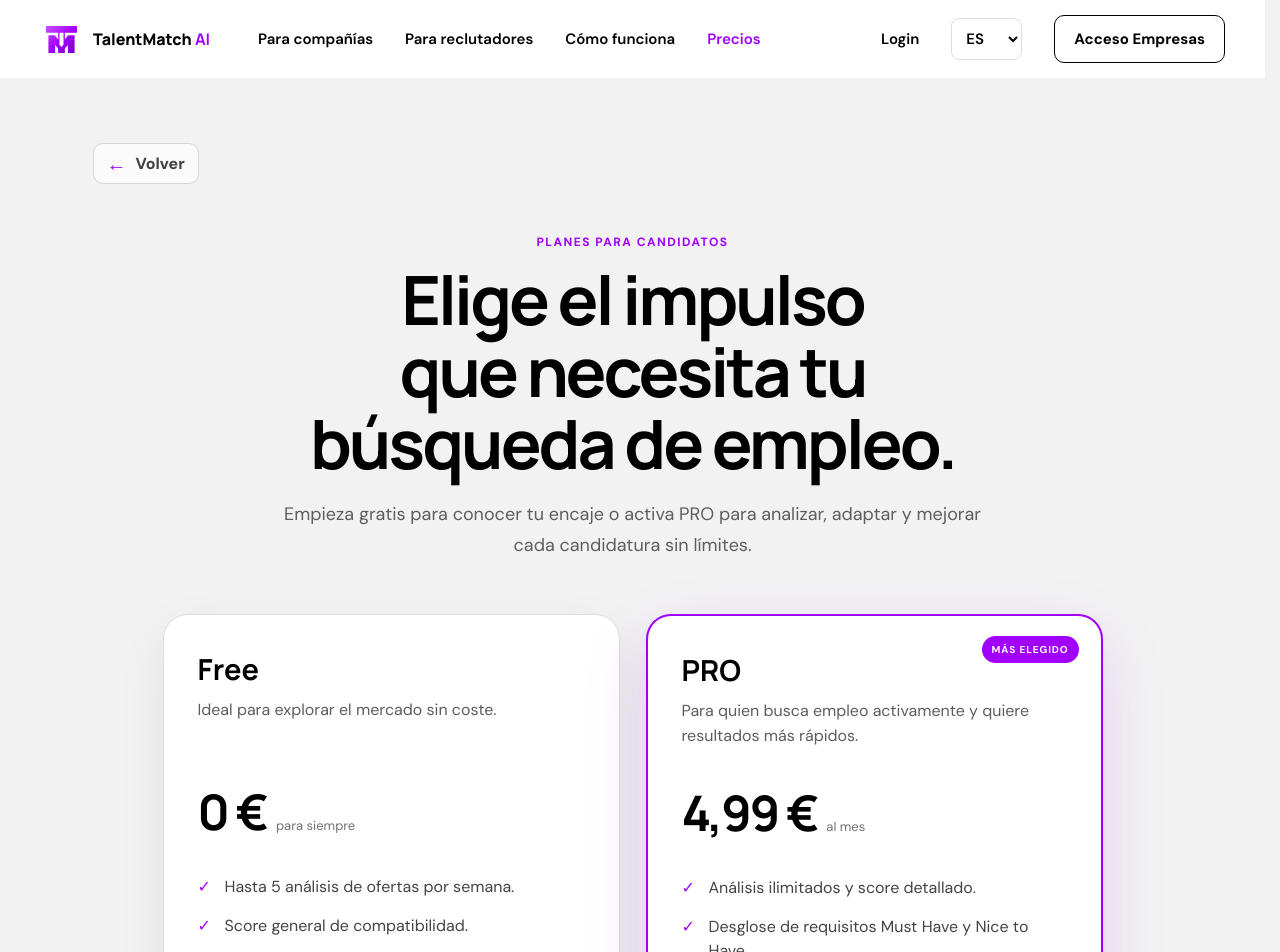
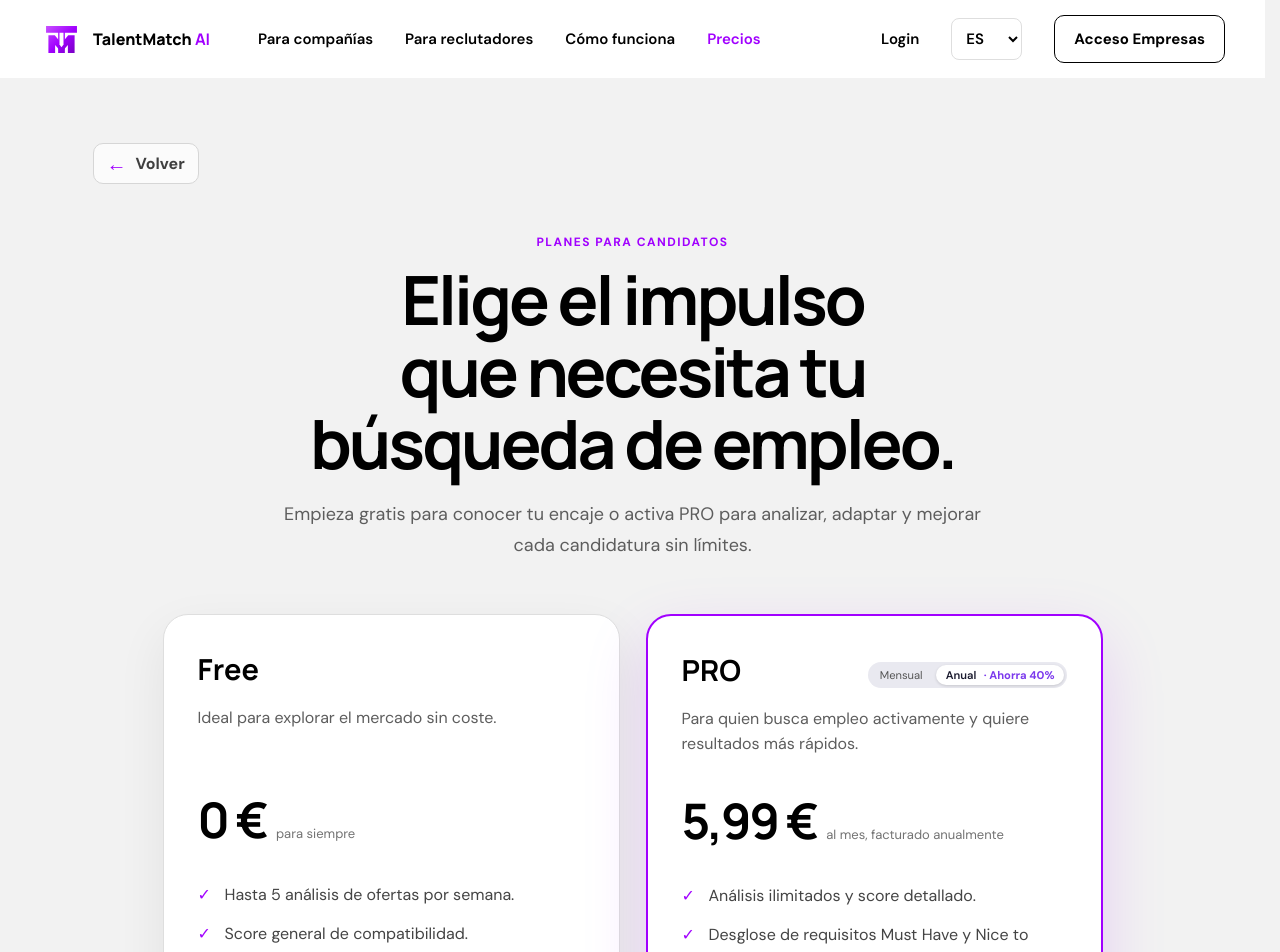
Before and after one commit to bertaaparicio/Mavericks, a React (Vite) app in the folder frontend/: page /pricing in a window 1280 px wide. Shown: the top 952 px of the page. Built offline with nearby package versions, Linux system fonts and the light colour scheme.

Commit message:
Versión Anual y Mensual del pago PRO

```diff
--- a/frontend/src/pages/PricingPage.jsx
+++ b/frontend/src/pages/PricingPage.jsx
@@ -1,3 +1,4 @@
+import { useState } from "react";
 import { Link } from "react-router-dom";
 import { BackButton } from "../components/BackButton";
 import { Footer } from "../components/Footer";
@@ -28,8 +29,15 @@ const translations = {
     pro: {
       name: "PRO",
       description: "Para quien busca empleo activamente y quiere resultados más rápidos.",
-      price: "4,99 €",
-      period: "al mes",
+      monthly: "Mensual",
+      annual: "Anual",
+      save: "· Ahorra 40%",
+      priceMonthly: "9,99 €",
+      priceAnnual: "5,99 €",
+      periodMonthly: "al mes",
+      periodAnnual: "al mes, facturado anualmente",
+      noteMonthly: "Sin compromiso · Cancela cuando quieras.",
+      noteAnnual: "Facturado anualmente.",
       cta: "Elegir plan PRO",
       features: [
         "Análisis ilimitados y score detallado.",
@@ -76,8 +84,15 @@ const translations = {
     pro: {
       name: "PRO",
       description: "Per a qui busca feina activament i vol resultats més ràpids.",
-      price: "4,99 €",
-      period: "al mes",
+      monthly: "Mensual",
+      annual: "Anual",
+      save: "· Estalvia 40%",
+      priceMonthly: "9,99 €",
+      priceAnnual: "5,99 €",
+      periodMonthly: "al mes",
+      periodAnnual: "al mes, facturat anualment",
+      noteMonthly: "Sense compromís · Cancel·la quan vulguis.",
+      noteAnnual: "Facturat anualment.",
       cta: "Triar el pla PRO",
       features: [
         "Anàlisis il·limitades i score detallat.",
@@ -124,8 +139,15 @@ const translations = {
     pro: {
       name: "PRO",
       description: "For active job seekers who want faster results.",
-      price: "€4.99",
-      period: "per month",
+      monthly: "Monthly",
+      annual: "Annual",
+      save: "· Save 40%",
+      priceMonthly: "€9.99",
+      priceAnnual: "€5.99",
+      periodMonthly: "per month",
+      periodAnnual: "per month, billed annually",
+      noteMonthly: "No commitment · Cancel at any time.",
+      noteAnnual: "Billed annually.",
       cta: "Choose PRO",
       features: [
         "Unlimited analyses and detailed scores.",
@@ -151,30 +173,65 @@ const translations = {
   },
 };
 
-function PricingCard({ plan, featured, badge }) {
+function PricingCard({ plan, featured, billing, onToggle, labels }) {
+  const isAnnual = billing === "annual";
+  const price = featured
+    ? isAnnual ? plan.priceAnnual : plan.priceMonthly
+    : plan.price;
+  const period = featured
+    ? isAnnual ? plan.periodAnnual : plan.periodMonthly
+    : plan.period;
+  const note = featured
+    ? isAnnual ? plan.noteAnnual : plan.noteMonthly
+    : plan.note;
+
   return (
     <article className={`pricing-card ${featured ? "pricing-card--featured" : ""}`}>
-      {featured && <span className="pricing-card__badge">{badge}</span>}
+
       <div className="pricing-card__heading">
-        <h2>{plan.name}</h2>
+        <div className="pricing-card__title-row">
+          <h2>{plan.name}</h2>
+
+          {featured && (
+            <div className="pricing-card__toggle">
+              <button
+                className={`pricing-toggle__btn ${!isAnnual ? "is-active" : ""}`}
+                onClick={() => onToggle("monthly")}
+              >
+                {labels.monthly}
+              </button>
+              <button
+                className={`pricing-toggle__btn ${isAnnual ? "is-active" : ""}`}
+                onClick={() => onToggle("annual")}
+              >
+                {labels.annual} <span className="pricing-toggle__save">{labels.save}</span>
+              </button>
+            </div>
+          )}
+        </div>
+
         <p>{plan.description}</p>
       </div>
+
       <div className="pricing-card__price">
-        <strong>{plan.price}</strong>
-        <span>{plan.period}</span>
+        <strong>{price}</strong>
+        <span>{period}</span>
       </div>
+
       <ul>
         {plan.features.map((feature) => (
           <li key={feature}>{feature}</li>
         ))}
       </ul>
+
       <Link
         className={`button ${featured ? "button--candidate" : "button--outline"}`}
         to="/candidate"
       >
         {plan.cta}
       </Link>
-      <small>{plan.note}</small>
+
+      <small>{note}</small>
     </article>
   );
 }
@@ -182,29 +239,32 @@ function PricingCard({ plan, featured, badge }) {
 export function PricingPage() {
   const { language } = useLanguage();
   const t = translations[language];
+  const [billing, setBilling] = useState("annual");
 
   return (
     <div className="pricing-page">
       <Header portal="pricing" />
       <main className="pricing-main">
         <BackButton language={language} />
-
         <section className="pricing-hero">
           <span>{t.eyebrow}</span>
           <h1>{t.title}</h1>
           <p>{t.subtitle}</p>
         </section>
-
         <section className="pricing-grid" aria-label={t.eyebrow}>
           <PricingCard plan={t.free} />
-          <PricingCard plan={t.pro} featured badge={t.recommended} />
+          <PricingCard
+            plan={t.pro}
+            featured
+            billing={billing}
+            onToggle={setBilling}
+            labels={{ monthly: t.pro.monthly, annual: t.pro.annual, save: t.pro.save }}
+          />
         </section>
-
         <section className="pricing-explanation">
           <h2>{t.compareTitle}</h2>
           <p>{t.compareText}</p>
         </section>
-
         <section className="pricing-ethics">
           <div className="pricing-ethics__intro">
             <span>TalentMatch AI</span>
--- a/frontend/src/styles/global.css
+++ b/frontend/src/styles/global.css
@@ -1365,18 +1365,6 @@ p {
   border: 2px solid var(--purple);
   box-shadow: 0 24px 65px rgba(161, 0, 255, 0.15);
 }
-.pricing-card__badge {
-  position: absolute;
-  top: 20px;
-  right: 22px;
-  padding: 7px 10px;
-  color: #fff;
-  border-radius: 999px;
-  background: var(--purple);
-  font-size: 10px;
-  font-weight: 900;
-  letter-spacing: 0.9px;
-}
 .pricing-card__heading h2 {
   margin: 0 0 9px;
   font-family: "Manrope", sans-serif;
@@ -1500,6 +1488,43 @@ p {
   color: #aaa;
   font-size: 13px;
   line-height: 1.55;
+}
+.pricing-card__title-row {
+  display: flex;
+  align-items: center;
+  justify-content: space-between;
+  gap: 0.75rem;
+  margin-bottom: 0.5rem;
+  width: 100%;
+}
+.pricing-card__toggle {
+  display: flex;
+  gap: 0.25rem;
+  background: #e9e9f0;
+  border-radius: 999px;
+  padding: 0.15rem;
+}
+.pricing-toggle__btn {
+  border: none;
+  background: transparent;
+  cursor: pointer;
+  padding: 0.2rem 0.6rem;
+  border-radius: 999px;
+  font-size: 0.7rem;
+  color: #555;
+  transition: background 0.2s;
+  white-space: nowrap;
+}
+.pricing-toggle__btn.is-active {
+  background: white;
+  color: #1a1a2e;
+  font-weight: 600;
+  box-shadow: 0 1px 3px rgba(0,0,0,0.15);
+}
+.pricing-toggle__save {
+  color: #7c3aed;
+  font-weight: 700;
+  margin-left: 0.3rem;
 }
 .login-main {
   width: min(1100px, calc(100% - 40px));
```
